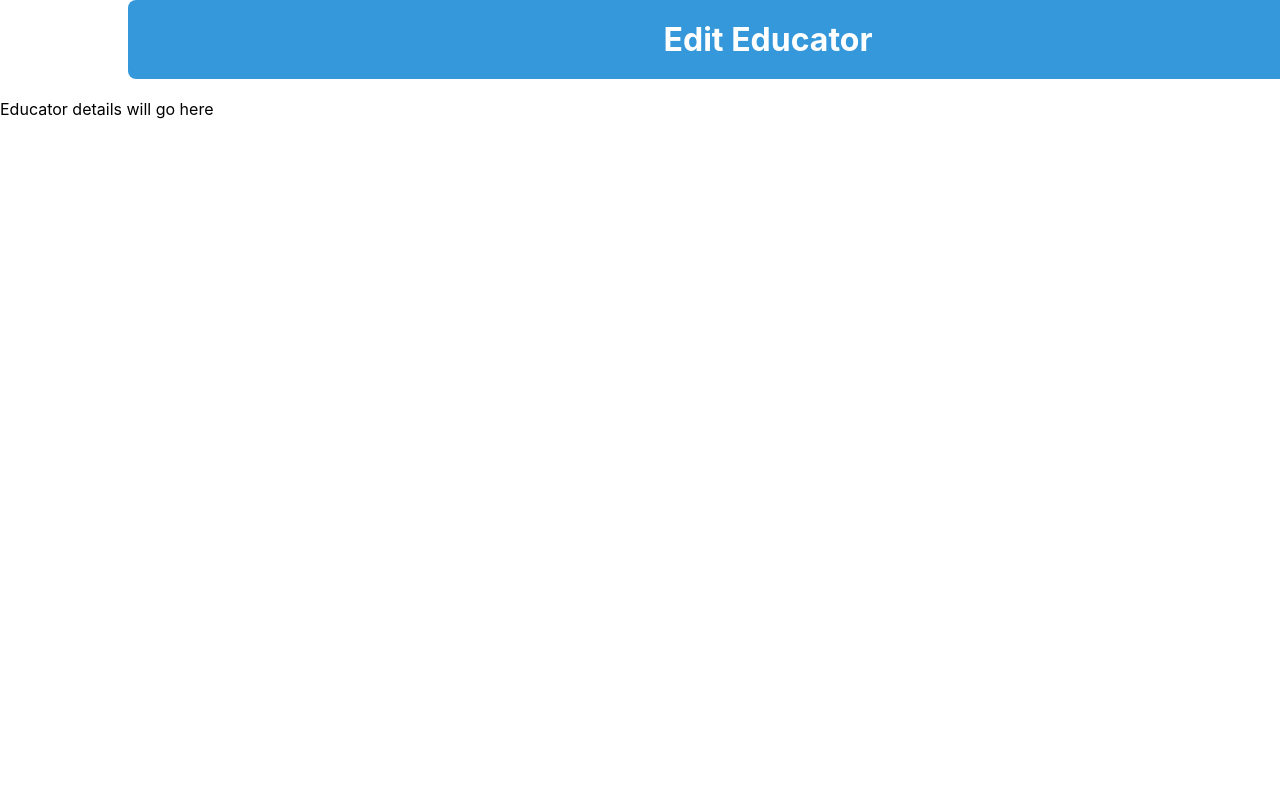
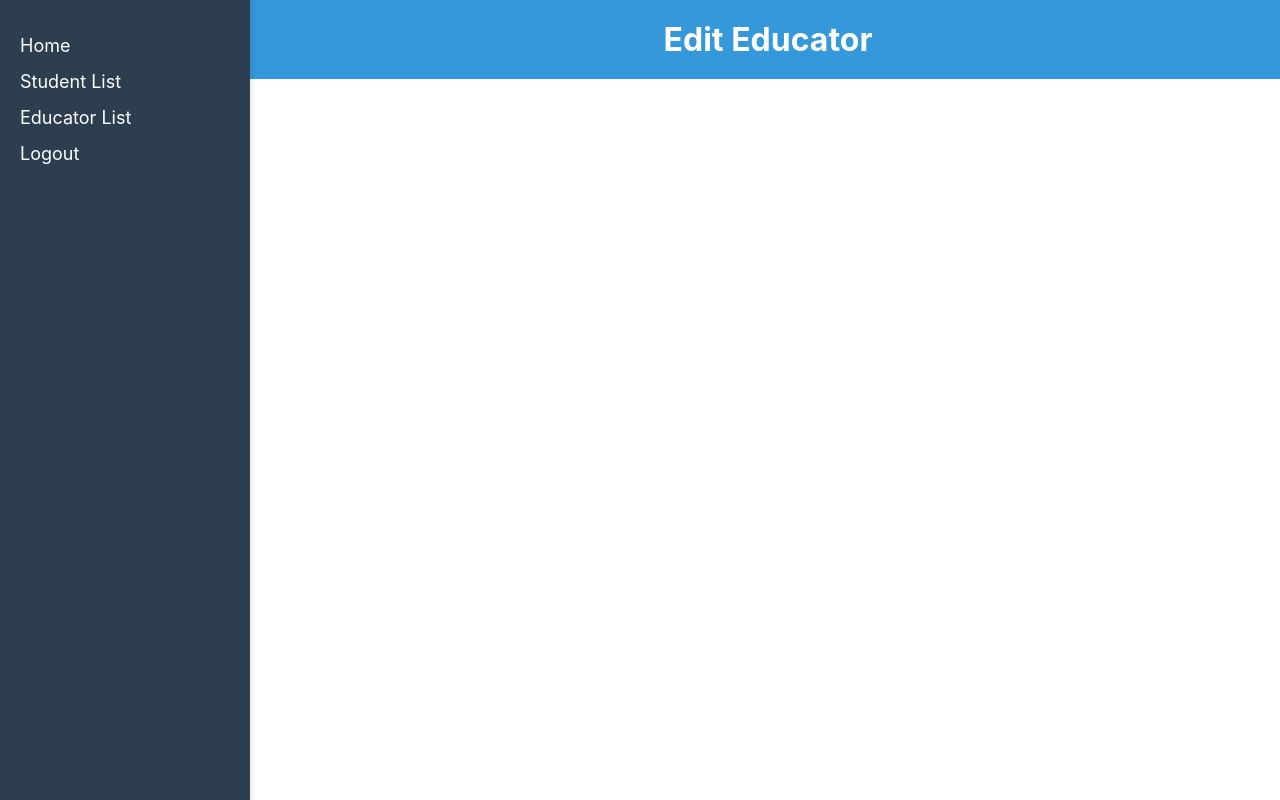
Before and after one commit to varunteja436/Finalprojectlms, a React (Create React App) app: page /adminediteducator in a window 1280 px wide. Shown: the top 800 px of the page. Built offline with nearby package versions, Linux system fonts and the light colour scheme.

Commit message:
added sidebar in adminediteducator

```diff
--- a/src/Adminediteducator.js
+++ b/src/Adminediteducator.js
@@ -1,14 +1,31 @@
 import React from "react";
+import { Link } from "react-router-dom";
 
 
 const AdminEditEducator = () => {
   return (
     <div className="admin-educator-profile-container">
+      <aside>
+        <ul>
+          <li>
+            <Link to="/admindashboard">Home</Link>
+          </li>
+          <li>
+            <Link to="/adminstudentslist">Student List</Link>
+          </li>
+          <li>
+            <Link to="/educatorlist">Educator List</Link>
+          </li>
+          <li>
+            <Link to="/">Logout</Link>
+          </li>
+        </ul>
+      </aside>
       <main className="admin-educator-profile-main">
         <header>
           <h1>Edit Educator</h1>
         </header>
-        <div>Educator details will go here</div>
+        <div></div>
       </main>
     </div>
   );
```
